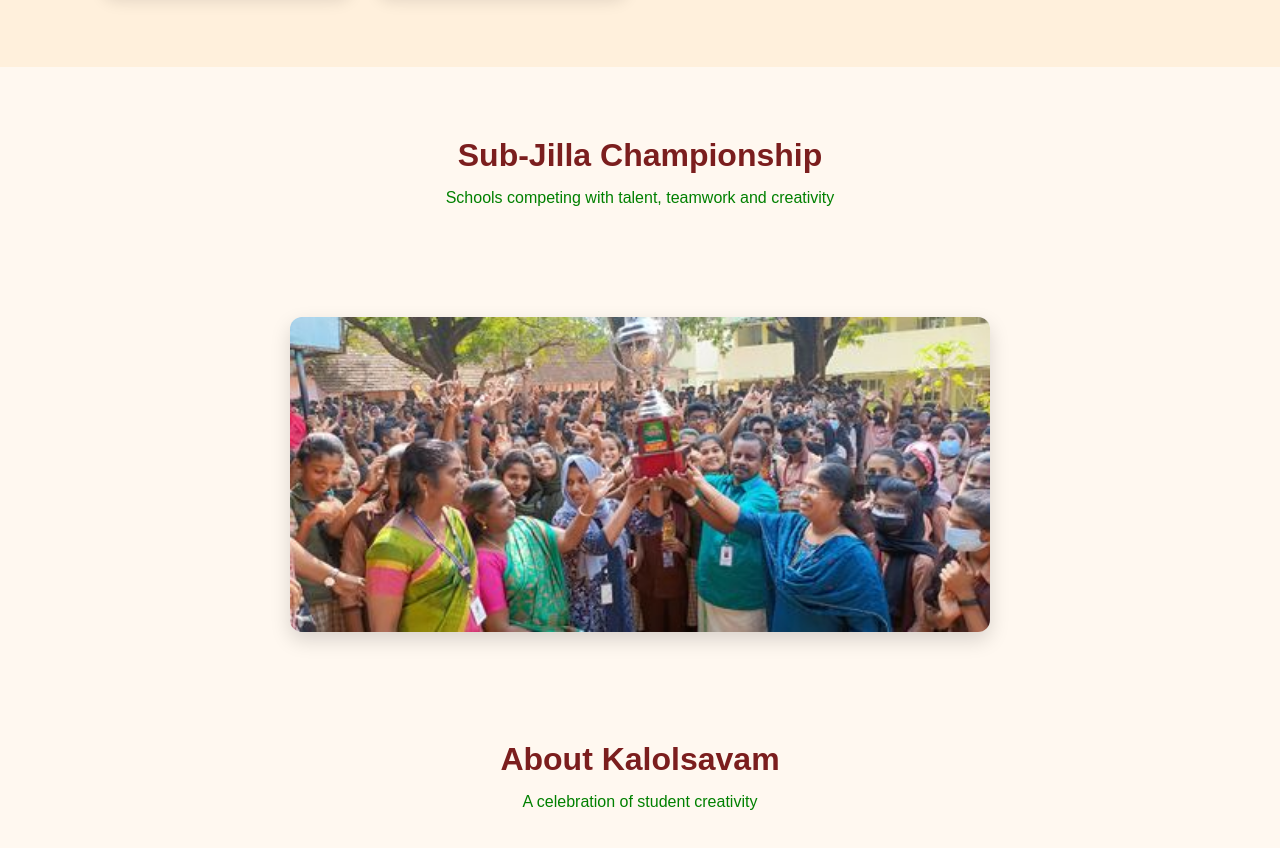
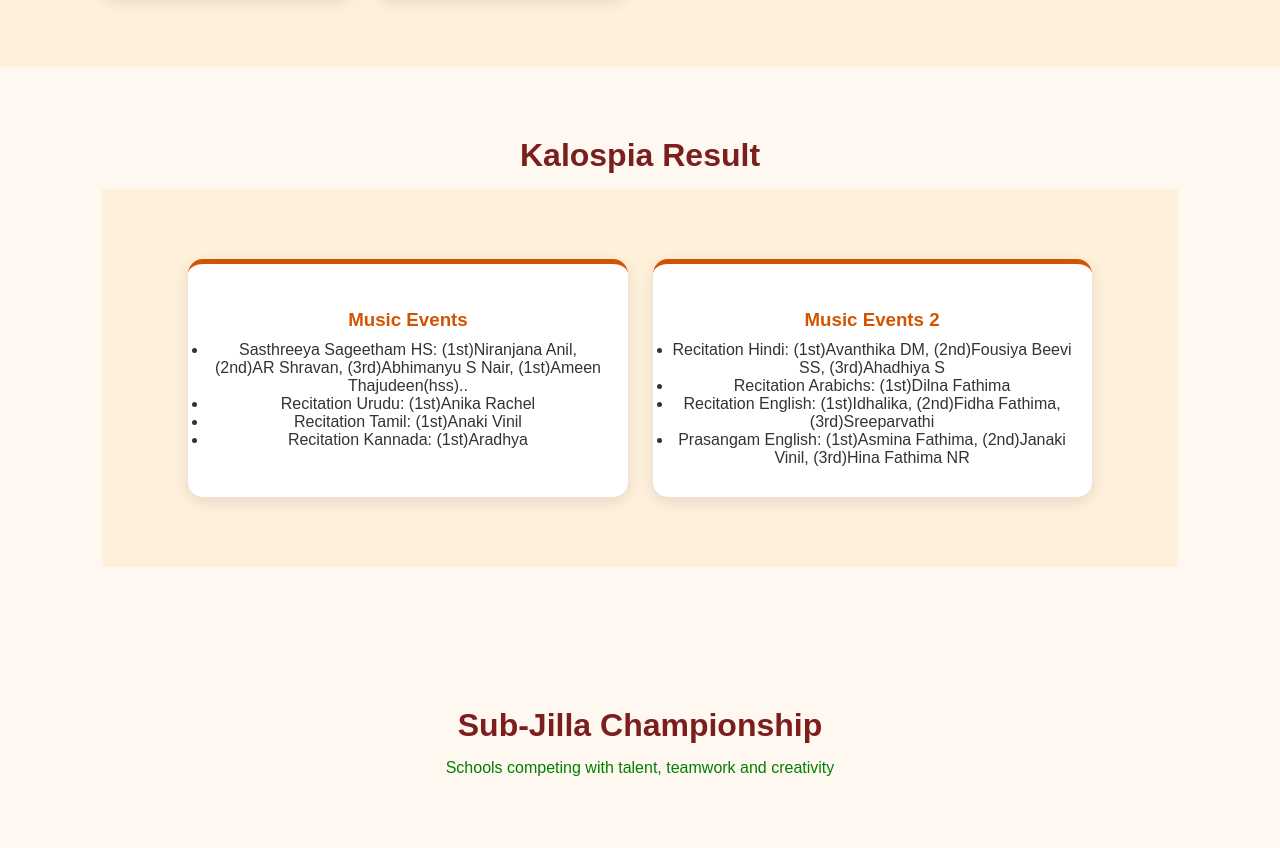
Before and after one commit to a-adithya-narayan/school-kalolsavam-kalopsia, a plain HTML site: page index.html in a window 1280 px wide. Shown: the part 2885-3733 px from the top of the page. Drawn offline with Linux system fonts and the light colour scheme.

Commit message:
Update index.html

```diff
--- a/index.html
+++ b/index.html
@@ -515,7 +515,43 @@
             </div>
         </div>
     </section>
+    <section id="championship">
+        <h2 class="section-title">Kalospia Result</h2>
 
+<section id="championship" class="championship">
+        <div class="cards">
+
+            <div class="card art-card">
+                <div class="icon"></div>
+                <h3>Music Events</h3>
+                <p>
+                <ul>
+                    <li>Sasthreeya Sageetham HS: (1st)Niranjana Anil, (2nd)AR Shravan, (3rd)Abhimanyu S Nair, (1st)Ameen Thajudeen(hss)..</li>
+
+                    <li>Recitation Urudu: (1st)Anika Rachel</li>
+                    <li>Recitation Tamil: (1st)Anaki Vinil</li>
+                    <li>Recitation Kannada: (1st)Aradhya</li>
+
+                </ul>
+                </p>
+            </div>
+<div class="card art-card">
+                <div class="icon"></div>
+                <h3>Music Events 2</h3>
+                <p>
+                 <ul>
+                     <li>Recitation Hindi: (1st)Avanthika DM, (2nd)Fousiya Beevi SS, (3rd)Ahadhiya S </li>
+                    <li>Recitation Arabichs: (1st)Dilna Fathima</li>
+                    <li>Recitation English: (1st)Idhalika, (2nd)Fidha Fathima,(3rd)Sreeparvathi</li>
+                    <li>Prasangam English: (1st)Asmina Fathima, (2nd)Janaki Vinil, (3rd)Hina Fathima NR</li>
+                 </ul>
+                </p>
+            </div>
+
+
+        </div>
+    </section>
+    </section>
     <section id="championship">
         <h2 class="section-title">Sub-Jilla Championship</h2>
         <p class="section-subtitle">
```
